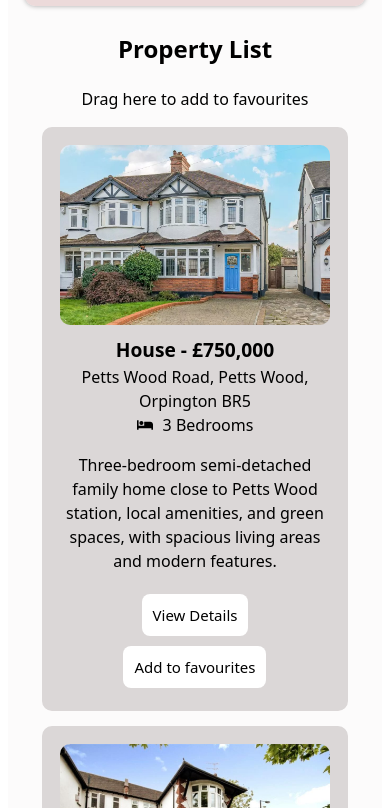
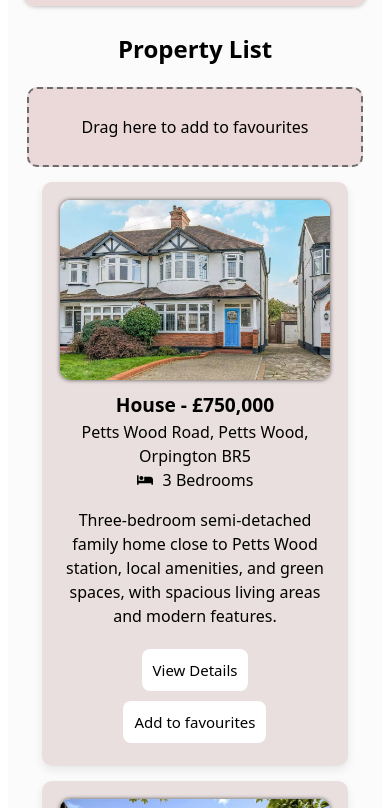
Before and after one commit to shashini13/React-CW, a React (Vite) app: page /#/ in a window 390 px wide. Shown: the part 816-1624 px from the top of the page. Built offline with nearby package versions, Linux system fonts and the light colour scheme.

Commit message:
Styled newly added mobile view elements

```diff
--- a/src/App.css
+++ b/src/App.css
@@ -158,19 +158,25 @@ button:hover {
 
 /*PropertyCard.jsx*/
 .property-card {
-  background-color: #dbd7d7;
+  background-color: rgba(232, 220, 220, 0.911);
   margin-bottom: 10px;
   padding: 18px;
   border-radius: 10px;
   text-align: center;
   width: 35%;
-  min-width: 270px;
+  min-width: 250px;
+  box-shadow: 0 4px 10px rgba(0, 0, 0, 0.08);
+  transition:
+    transform 0.25s ease,
+    box-shadow 0.25s ease,
+    background-color 0.25s ease;
 }
 
 .property-card img {
   width: 100%;
   height: auto;
   border-radius: 10px;
+  box-shadow: 0px 0px 4px rgb(81, 81, 81);
 }
 
 .property-card-location-p {
@@ -195,6 +201,13 @@ button:hover {
 
 .property-card-btn {
   margin: 5px;
+}
+
+.property-card:hover {
+  transform: translateY(-4px);
+  background-color: #ded6d6;
+  box-shadow: 0 10px 24px rgba(0, 0, 0, 0.15);
+  cursor: grab;
 }
 
 /*Favourites*/
@@ -242,6 +255,10 @@ button:hover {
 }
 
 .favourites-btn {
+  display: none;
+}
+
+.phone-view-add-to-fav {
   display: none;
 }
 
@@ -394,6 +411,10 @@ button:hover {
   min-width: 400px;
 }
 
+.mobile-favs {
+  display: none;
+}
+
 @media (max-width: 700px) {
   /*search form*/
   .search-form {
@@ -451,7 +472,7 @@ button:hover {
   }
 
   .add-drag-drop {
-    padding: 0;
+    display: none;
   }
 
   .remove-drag-drop {
@@ -466,6 +487,27 @@ button:hover {
     background-color: rgba(255, 255, 255, 0.856);
     border: 1px solid black;
     z-index: 1000;
+  }
+
+  .phone-view-add-to-fav {
+    display: block;
+    position: sticky;
+    top: 0;
+    z-index: 10;
+    background-color:rgba(235, 215, 215, 0.97);
+    padding: 10px;
+    margin-bottom: 15px;
+    border: 2px dashed #6d6c6c;
+    border-radius: 10px;
+  }
+
+  .mobile-favs {
+    display: block;
+    border: 2px dashed black;
+  }
+
+  .mobile-favs div {
+    margin-top: 10px;
   }
 
   /*property details*/
```
